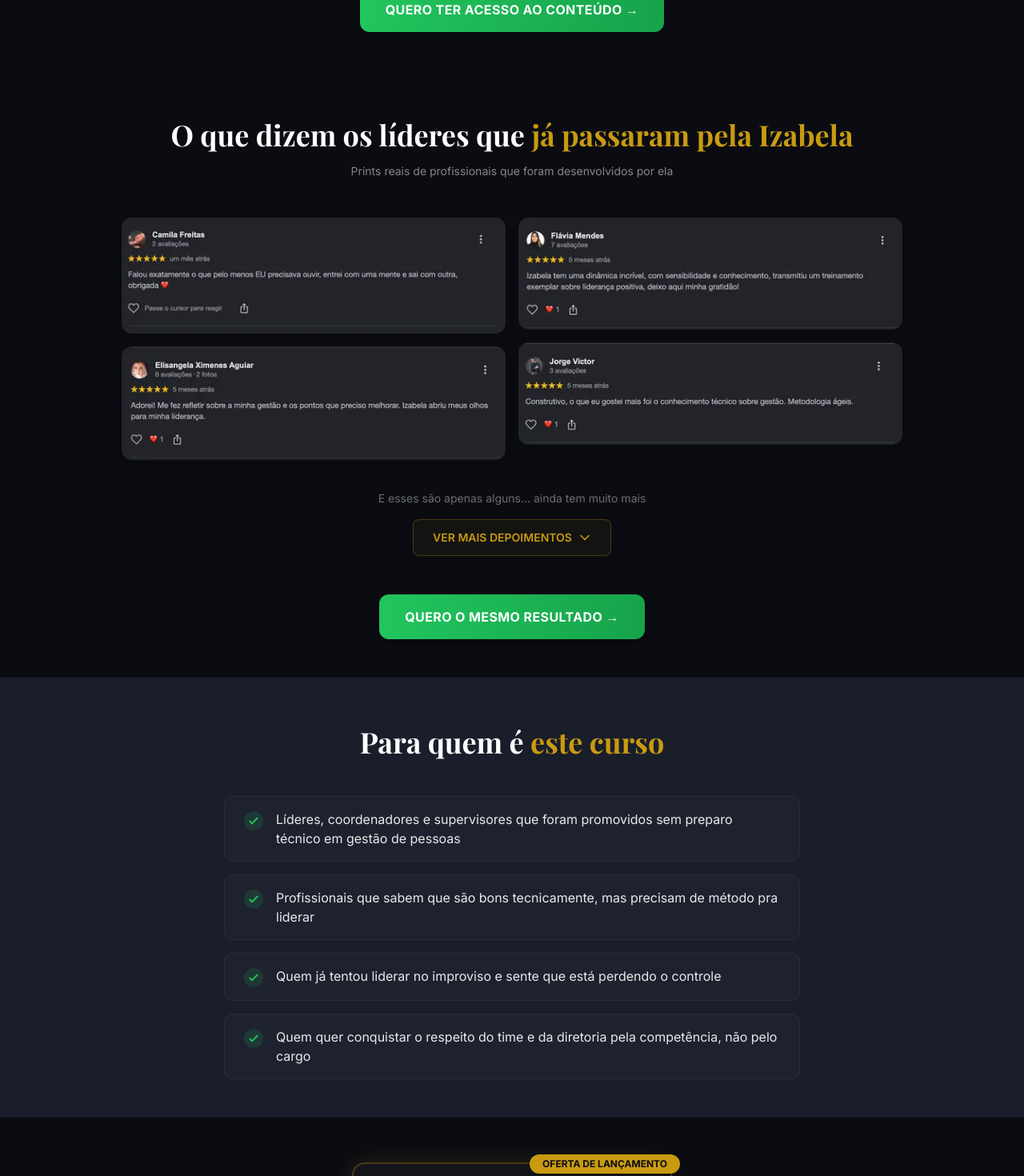
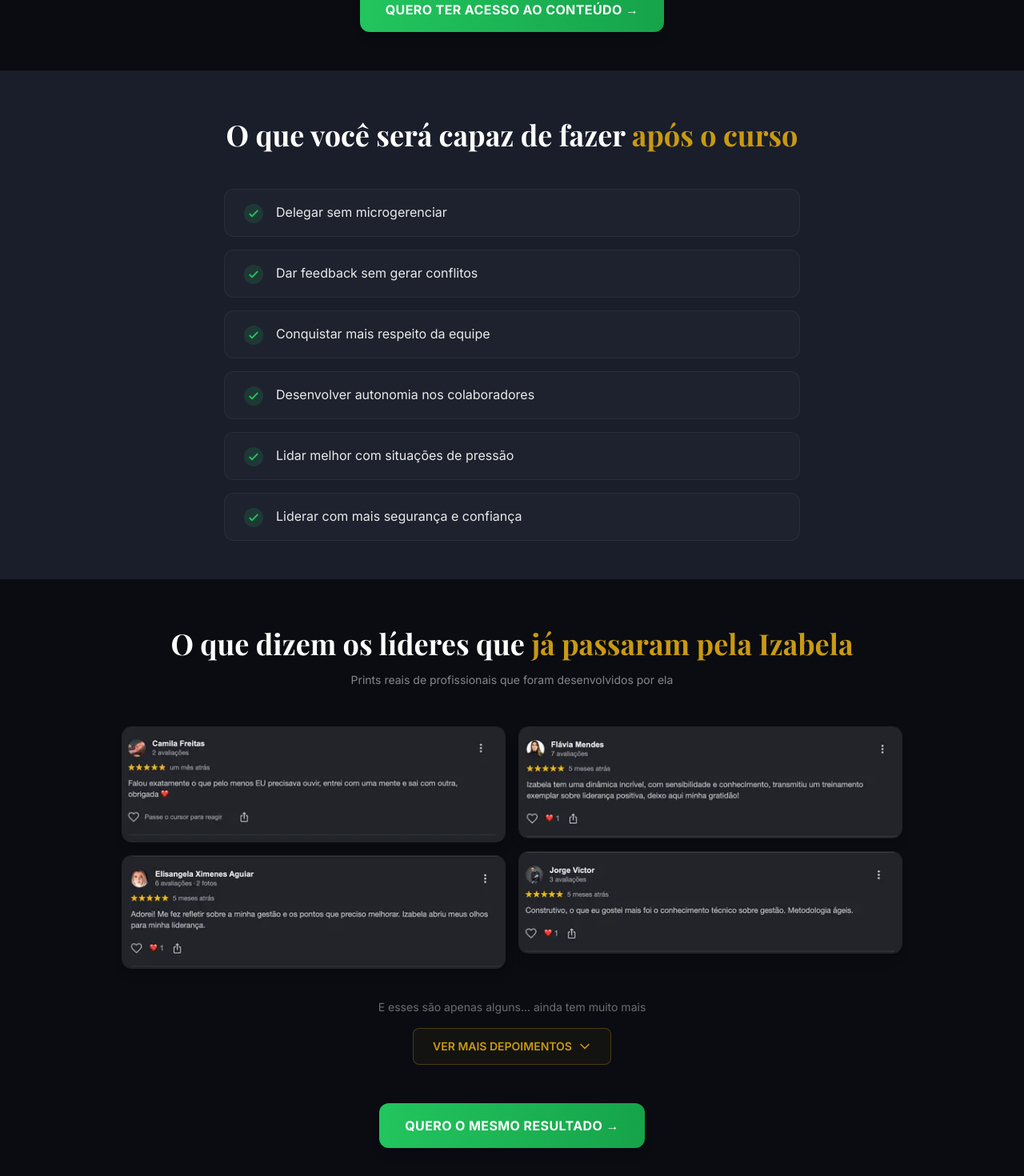
Before and after one commit to techfranca/IZA_DNA-da-Lideranca, a Next.js app: page / in a window 1280 px wide. Shown: the part 3612-5082 px from the top of the page at 80% size. Built offline with nearby package versions, Linux system fonts and the light colour scheme.

Commit message:
Reordena seções e adiciona seção O que será capaz de fazer

```diff
--- a/src/app/page.tsx
+++ b/src/app/page.tsx
@@ -363,40 +363,23 @@ export default function Home() {
         </div>
       </section>
 
-      {/* ═══════ 6. DEPOIMENTOS ═══════ */}
-      <section className="relative w-full bg-dark">
-        <div className="relative mx-auto max-w-5xl px-6 py-10 md:py-12">
-
-          <SectionTitle>
-            O que dizem os líderes que{" "}
-            <span className="text-gold">já passaram pela Izabela</span>
-          </SectionTitle>
-          <p className="mt-4 text-center text-sm text-white/50">
-            Prints reais de profissionais que foram desenvolvidos por ela
-          </p>
-
-          <Depoimentos />
-
-          <div className="mt-12 text-center">
-            <CTAButton>QUERO O MESMO RESULTADO &rarr;</CTAButton>
-          </div>
-        </div>
-      </section>
-
-      {/* ═══════ 6. PARA QUEM É ═══════ */}
+      {/* ═══════ 6. O QUE VOCÊ SERÁ CAPAZ DE FAZER ═══════ */}
       <section className="relative w-full bg-dark-alt">
         <div className="relative mx-auto max-w-3xl px-6 py-10 md:py-12">
 
           <SectionTitle>
-            Para quem é <span className="text-gold">este curso</span>
+            O que você será capaz de fazer{" "}
+            <span className="text-gold">após o curso</span>
           </SectionTitle>
 
           <div className="mt-12 space-y-4">
             {[
-              "Líderes, coordenadores e supervisores que foram promovidos sem preparo técnico em gestão de pessoas",
-              "Profissionais que sabem que são bons tecnicamente, mas precisam de método pra liderar",
-              "Quem já tentou liderar no improviso e sente que está perdendo o controle",
-              "Quem quer conquistar o respeito do time e da diretoria pela competência, não pelo cargo",
+              "Delegar sem microgerenciar",
+              "Dar feedback sem gerar conflitos",
+              "Conquistar mais respeito da equipe",
+              "Desenvolver autonomia nos colaboradores",
+              "Lidar melhor com situações de pressão",
+              "Liderar com mais segurança e confiança",
             ].map((item, i) => (
               <div
                 key={i}
@@ -424,7 +407,27 @@ export default function Home() {
         </div>
       </section>
 
-      {/* ═══════ 7. OFERTA ═══════ */}
+      {/* ═══════ 7. DEPOIMENTOS ═══════ */}
+      <section className="relative w-full bg-dark">
+        <div className="relative mx-auto max-w-5xl px-6 py-10 md:py-12">
+
+          <SectionTitle>
+            O que dizem os líderes que{" "}
+            <span className="text-gold">já passaram pela Izabela</span>
+          </SectionTitle>
+          <p className="mt-4 text-center text-sm text-white/50">
+            Prints reais de profissionais que foram desenvolvidos por ela
+          </p>
+
+          <Depoimentos />
+
+          <div className="mt-12 text-center">
+            <CTAButton>QUERO O MESMO RESULTADO &rarr;</CTAButton>
+          </div>
+        </div>
+      </section>
+
+      {/* ═══════ 8. OFERTA ═══════ */}
       <section className="relative w-full bg-dark py-10 sm:py-14" id="oferta">
         <div className="max-w-md mx-auto px-4 sm:px-6">
           <div className="relative rounded-2xl border-2 border-gold/30 bg-gradient-to-b from-white/[0.04] to-white/[0.02] p-6 sm:p-8 glow-gold">
@@ -527,7 +530,7 @@ export default function Home() {
         </div>
       </section>
 
-      {/* ═══════ 8. FAQ ═══════ */}
+      {/* ═══════ 9. FAQ ═══════ */}
       <section className="relative w-full bg-dark-alt">
         <div className="relative mx-auto max-w-3xl px-6 py-10 md:py-12">
 
@@ -570,7 +573,7 @@ export default function Home() {
         </div>
       </section>
 
-      {/* ═══════ 9. CTA FINAL ═══════ */}
+      {/* ═══════ 10. CTA FINAL ═══════ */}
       <section className="relative w-full bg-dark">
         <div className="absolute inset-0 bg-[radial-gradient(ellipse_60%_60%_at_50%_50%,rgba(201,154,17,0.1),transparent)]" />
         <div className="relative mx-auto max-w-3xl px-6 py-10 text-center md:py-12">
```
